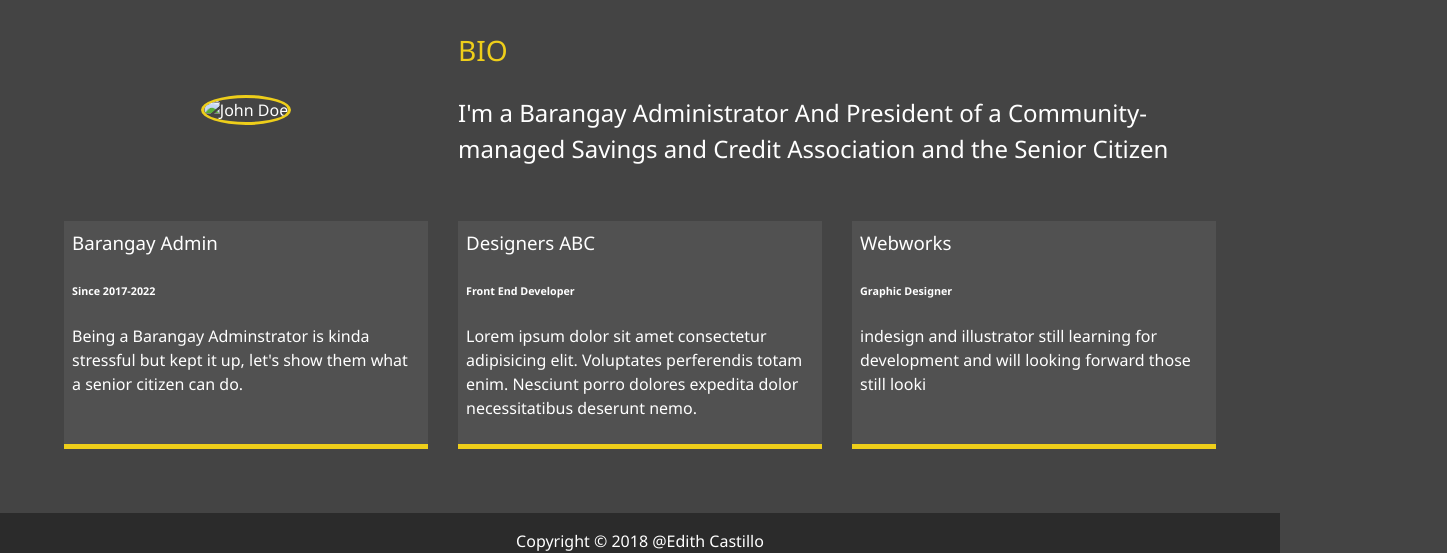
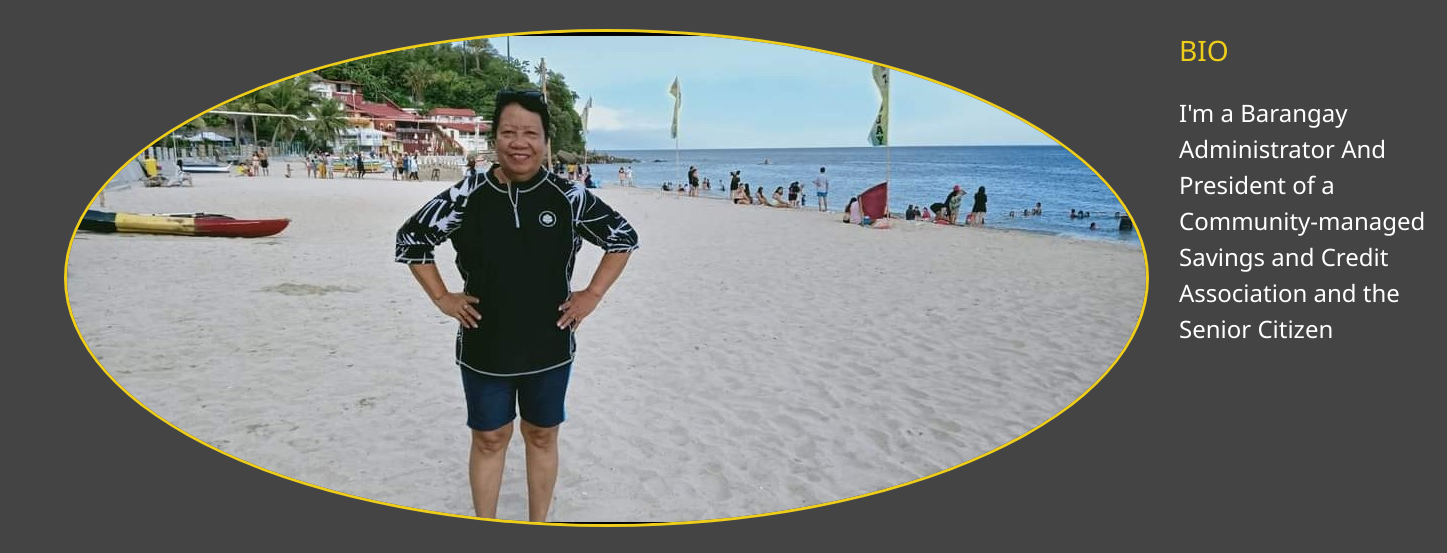
Before and after one commit to ayoallendave/portfolio, a website: page about.html in a window 1280 px wide. Shown: the part 253-806 px from the top of the page, 1447 px wide, since content can reach past the window. Drawn offline with Linux system fonts and the light colour scheme.

Commit message:
Update about.html

```diff
--- a/about.html
+++ b/about.html
@@ -58,7 +58,7 @@
       Let me tell you a few things...
     </h2>
     <div class="about-info">
-      <img src="img/prog(1).jpg" alt="John Doe" class="bio-image">
+      <img src="img/profile.jpg" alt="John Doe" class="bio-image">
 
       <div class="bio">
         <h3 class="text-secondary">BIO</h3>
```
